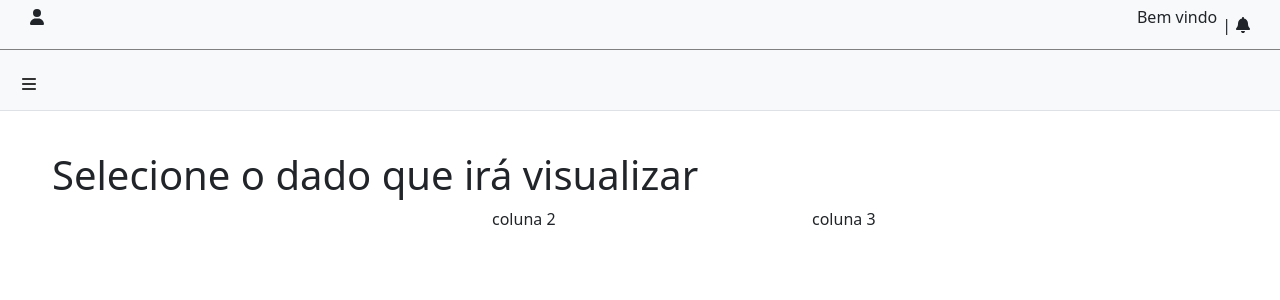
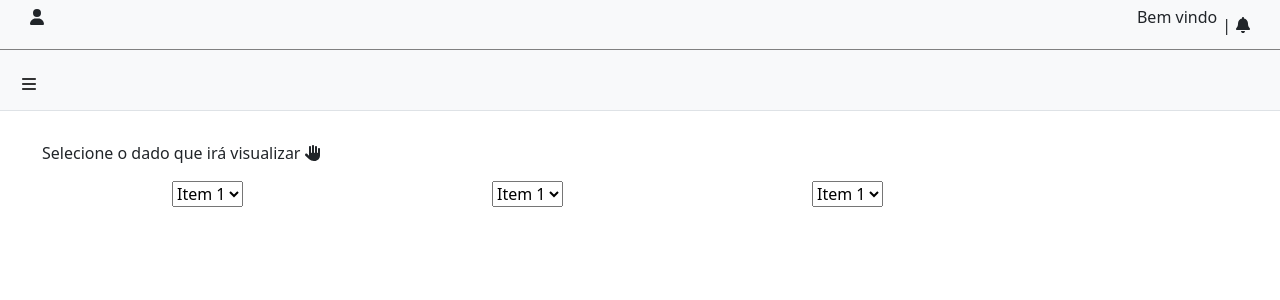
Before and after one commit to guiTavares13/Cosmos-Redshift-Frontend, a React (Create React App) app: page /home in a window 1280 px wide. Shown: the top 300 px of the page. Built offline with nearby package versions, Linux system fonts and the light colour scheme; no server answers.

Commit message:
Criação do SelectedBox

```diff
--- /dev/null
+++ b/src/components/Combos/SelectedBox.js
@@ -0,0 +1,12 @@
+import React from "react";
+
+export default function SelectedBox({placeholder}) {
+
+    return(
+        <select name={placeholder}>
+            <option value={"Item 1"}>Item 1</option>
+            <option value={"Item 2"}>Item 2</option>
+            <option value={"Item 3"}>Item 3</option>
+        </select>
+    )
+}
--- a/src/pages/home.css
+++ b/src/pages/home.css
@@ -6,4 +6,10 @@ h1 {
 .row.combo-box {
   display: flex;
   align-items: center;
+  justify-content: center;
 }
+
+.title {
+  padding-left: 30px;
+  padding-top: 30px;
+}
--- a/src/pages/home.js
+++ b/src/pages/home.js
@@ -1,20 +1,19 @@
 // Home.js
 
-import React, { useEffect } from "react";
+import React, { useEffect, useState } from "react";
+import { FontAwesomeIcon } from "@fortawesome/react-fontawesome";
+import { faHand } from "@fortawesome/free-solid-svg-icons"
 import connectRabbitMq from '../services/rabbitmq.js';
 import NavBar from '../components/NavBar/Navbar.js';
 import SideBar from "../components/SideBarNavigator/SideBar.js";
+import SelectedBox from "../components/Combos/SelectedBox.js";
 
 import "bootstrap/dist/css/bootstrap.min.css";
 import './home.css';
 
 export default function Home() {
-    // Exemplo de dados para o Combobox (altere conforme necessário)
-    const dataOptions = [
-      { title: 'Dado 1' },
-      { title: 'Dado 2' },
-      { title: 'Dado 3' },
-    ];
+
+
 
     const handleComboboxChange = (selectedValue) => {
       console.log('Valor selecionado:', selectedValue);
@@ -29,17 +28,16 @@ export default function Home() {
             <NavBar />
             <SideBar />
             <div className="container-fluid">
-                <h1>Selecione o dado que irá visualizar</h1>
+                <p className="title">Selecione o dado que irá visualizar <FontAwesomeIcon icon={faHand}/></p>
                 <div className="row justify-content-center combo-box">
                     <div className="col-md-3">
-
-
+                        <SelectedBox placeholder={"Selecione os parametros"}/>
                     </div>
                     <div className="col-md-3">
-                        coluna 2
+                        <SelectedBox placeholder={"Selecione o componente"}/>
                     </div>
                     <div className="col-md-3">
-                        coluna 3
+                        <SelectedBox name={"Selecione o periodo"}/>
                     </div>
                 </div>
             </div>
```
